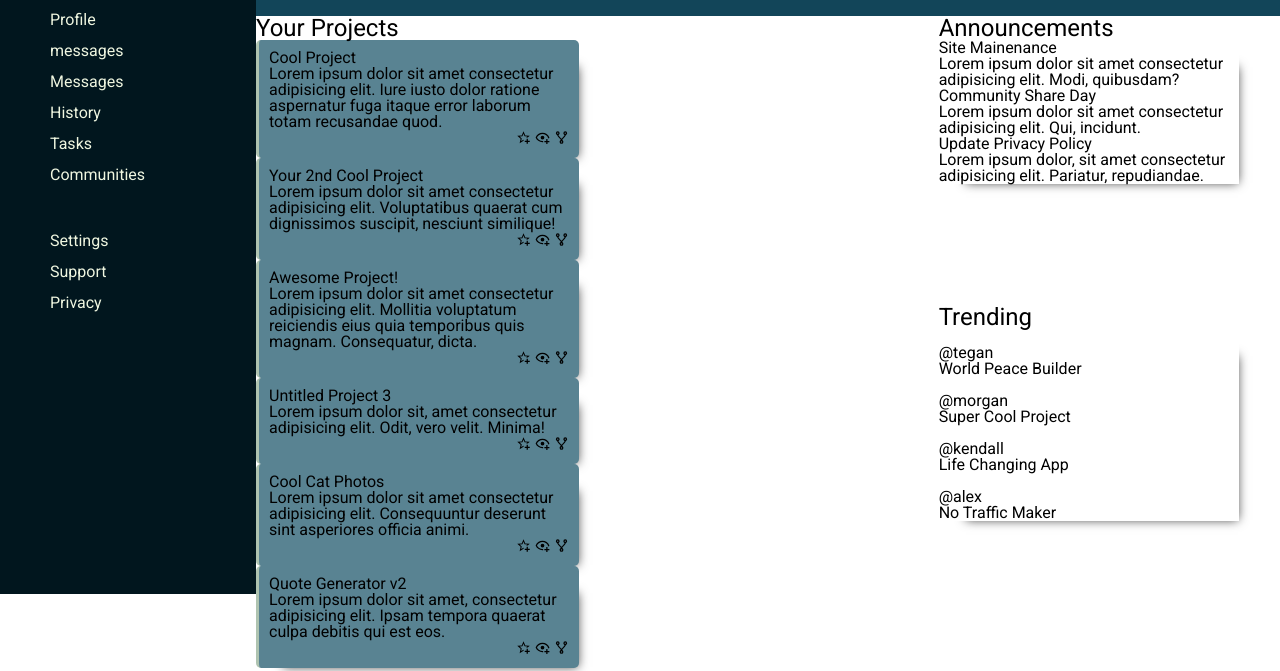
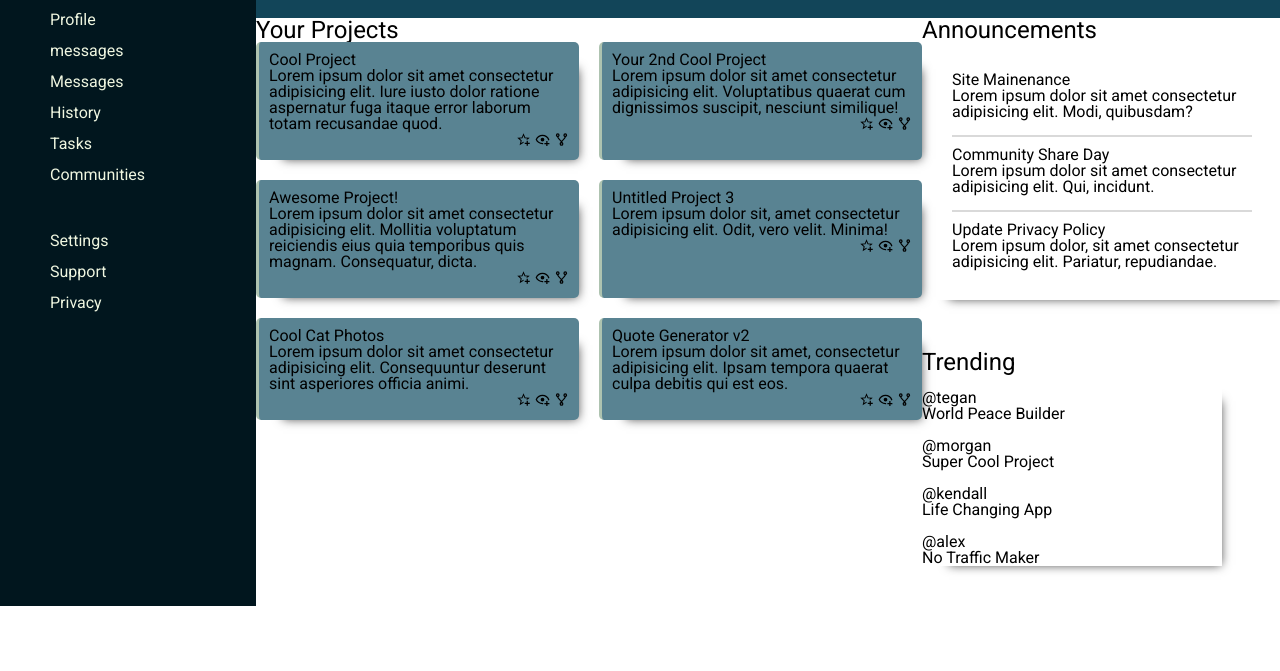
Before and after one commit to AntGNgo/admin-dashboard, a plain HTML site: page index.html in a window 1280 px wide. Shown: the part 129-800 px from the top of the page. Drawn offline with Linux system fonts and the light colour scheme.

Commit message:
add grid layout to main content

```diff
--- a/styles.css
+++ b/styles.css
@@ -122,16 +122,35 @@ body {
   grid-area: main-content;
 }
 
-.your-projects-cards {
+.your-project-cards {
   display: grid;
-  /* grid-template-columns: repeat(auto-fit, mainmax(200px, 1fr)); */
+  grid-template-columns: 1fr 1fr;
   grid-template-rows: auto;
+  gap: 20px;
 }
 
 .announcements {
   grid-area: announcements;
 }
 
+.announcements-container {
+  display: flex;
+  flex-direction: column;
+  gap: 10px;
+  padding: 30px;
+  margin-bottom: 50px;
+}
+
+.announcements-container .announcement {
+  padding-bottom: 15px;
+  border-bottom: 2px solid rgba(204, 204, 204, 0.733);
+}
+
+.announcement:last-child {
+  border-bottom: none;
+  padding-bottom: 0px;
+}
+
 .trending {
   grid-area: trending;
 }
```
